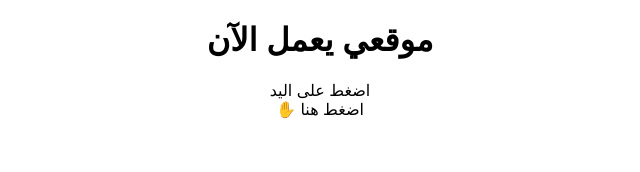
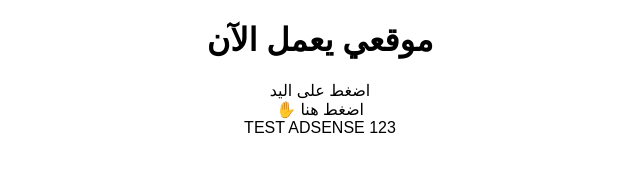
Before and after one commit to ayoubmaimoun-design/Cher, a plain HTML site: page index.html in a window 1280 px wide. Shown: the whole page, without its empty margins (320-960 px from the left). Drawn offline with Linux system fonts and the light colour scheme.

Commit message:
Add test AdSense code to index.html
Added test AdSense code at the end of the file.

```diff
--- a/index.html
+++ b/index.html
@@ -47,3 +47,4 @@ navigator.vibrate(100);
 
 </body>
 </html>
+TEST ADSENSE 123
```
